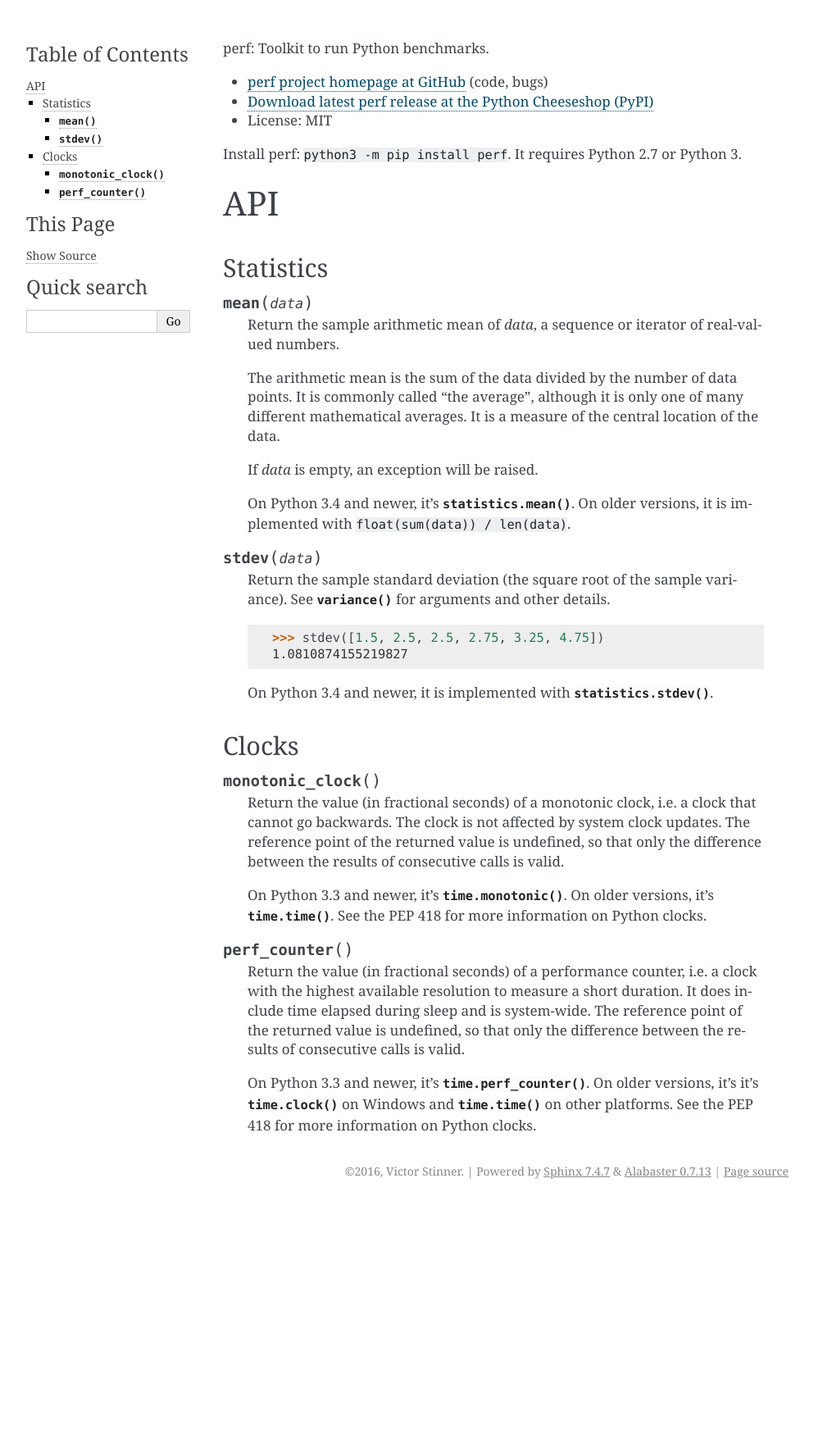
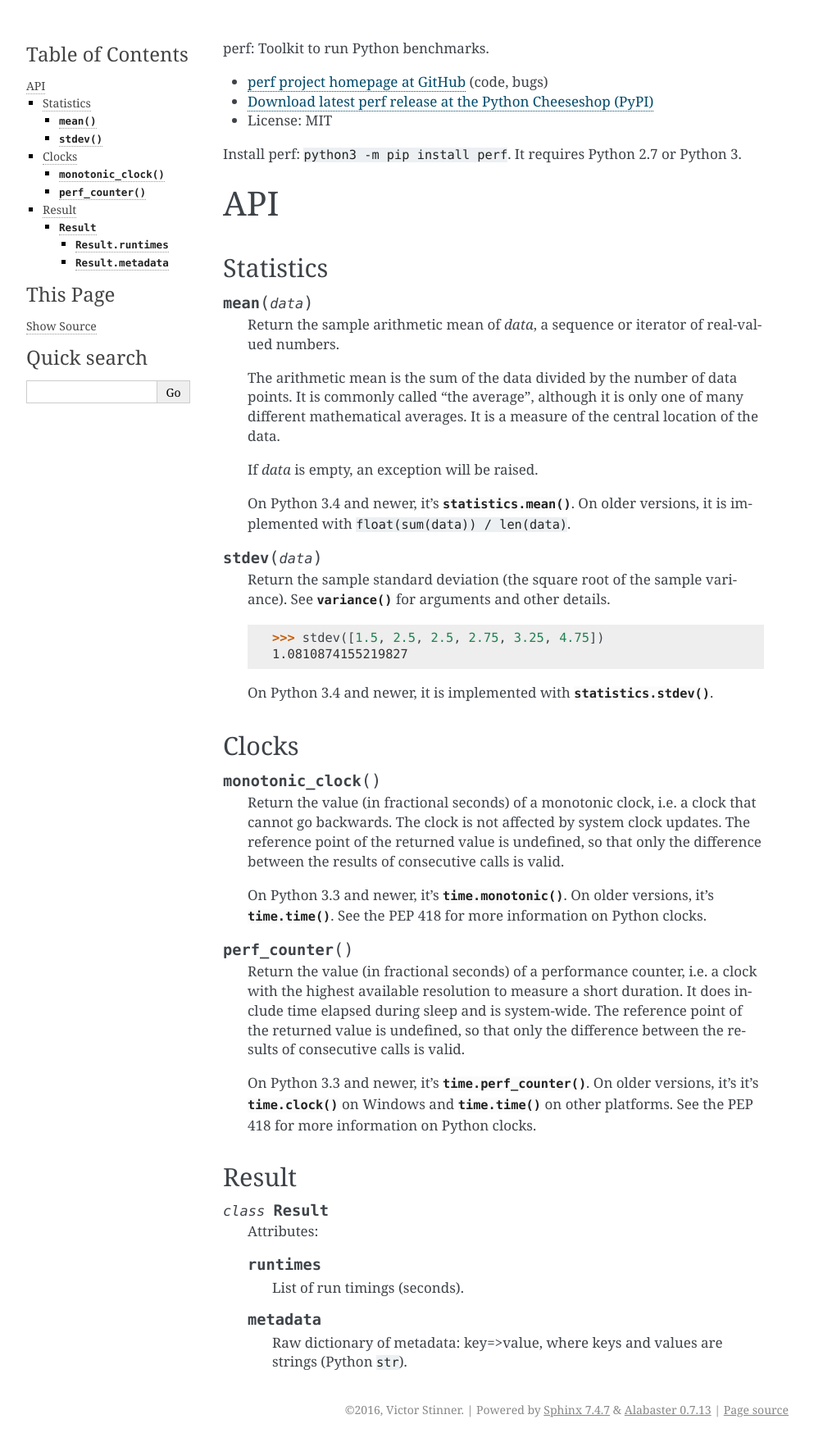
Before and after one commit to psf/pyperf, a Sphinx documentation site: the page built from doc/index.rst, in a window 1280 px wide. Shown: the whole page at 82% size, without its empty margins (148-1141 px from the left). Built offline with Sphinx 7.4.7, drawn with Linux system fonts in a browser that asks for light colours; before the commit the page ends 1468 px from its top, so only the background shows below that.

Commit message:
add Result

```diff
--- a/doc/index.rst
+++ b/doc/index.rst
@@ -69,3 +69,20 @@ Clocks
    On Python 3.3 and newer, it's :func:`time.perf_counter`. On older versions,
    it's it's :func:`time.clock` on Windows and :func:`time.time` on other
    platforms. See the PEP 418 for more information on Python clocks.
+
+
+Result
+------
+
+.. class:: Result
+
+   Attributes:
+
+   .. attribute:: runtimes
+
+      List of run timings (seconds).
+
+   .. attribute:: metadata
+
+      Raw dictionary of metadata: key=>value, where keys and values are strings
+      (Python ``str``).
```
Also changed, not shown: perf/__init__.py (+7 -0 lines).
